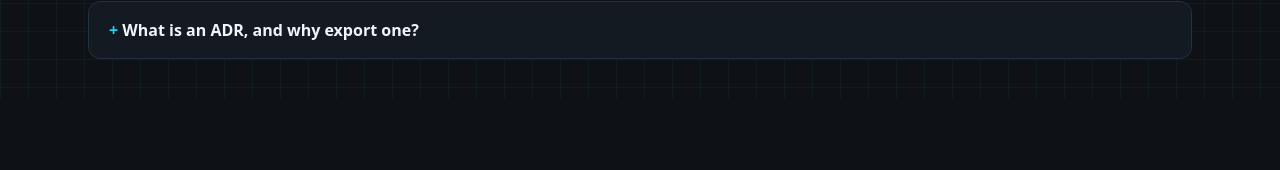
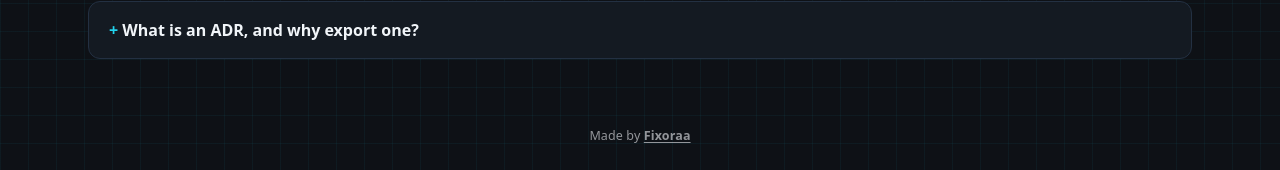
Before and after one commit to sanidpan001/decidewise-decision-matrix, a plain HTML site: page index.html in a window 1280 px wide. Shown: the part 5541-5711 px from the top of the page. Before the commit the page ends 5640 px from the top, so only its background shows below. Drawn offline with nearby package versions, Linux system fonts and the light colour scheme.

Commit message:
Add 'Made by Fixoraa' footer credit

```diff
--- a/index.html
+++ b/index.html
@@ -1040,5 +1040,6 @@ var DecideWiseLogic = (function () {
   })();
 })();
 </script>
+<footer style="padding:18px 12px 26px"><p class="fx-credit" style="text-align:center;font-size:12.5px;opacity:.62;margin:10px auto 2px;letter-spacing:.01em">Made by <a href="https://fixoraa.tech" target="_blank" rel="noopener" style="color:inherit;font-weight:700;text-decoration:underline;text-underline-offset:2px">Fixoraa</a></p></footer>
 </body>
 </html>
```
